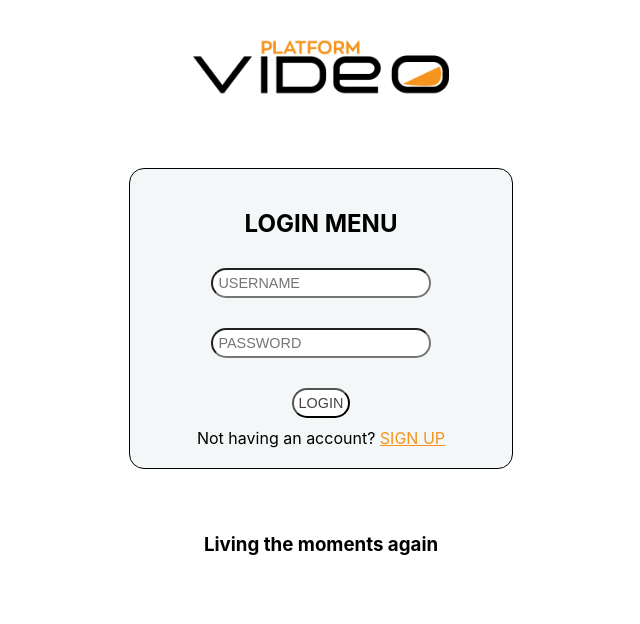
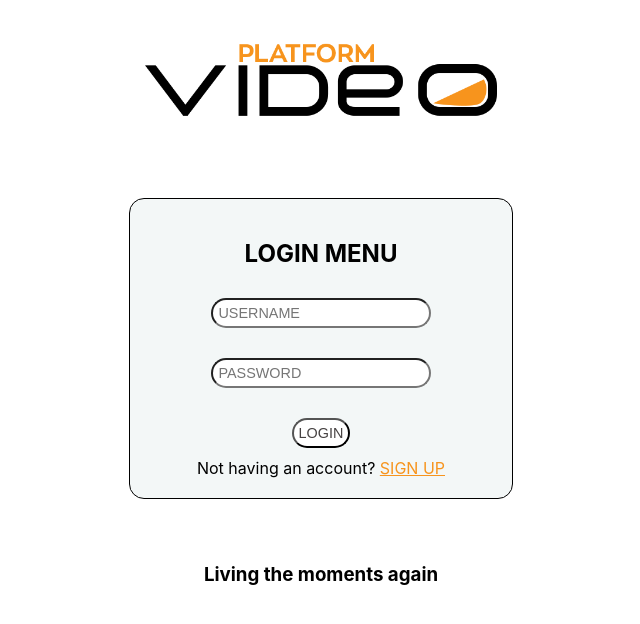
Before and after one commit to ManassehGit/videoPlatform, a React (Create React App) app: page /login in a window 1280 px wide. Shown: the top 624 px of the page, without its empty margins (319-959 px from the left). Built offline with nearby package versions, Linux system fonts and the light colour scheme.

Commit message:
pages well routed

```diff
--- a/src/components/LinkTo/linkTo.js
+++ b/src/components/LinkTo/linkTo.js
@@ -1,4 +1,4 @@
-export const linkTo = (name) => {
+export const linkTo = (name = 'index') => {
     switch(name){
       case 'Upload Video':
         return '/upload';
@@ -8,6 +8,8 @@ export const linkTo = (name) => {
         return '/signup';
     case 'View Gallery':
         return '/gallery'
+    case 'Index':
+        return '/';
       default:
         return '/'
     }
--- a/src/components/header/header.js
+++ b/src/components/header/header.js
@@ -1,10 +1,14 @@
 import React from 'react';
 import TopButtons from './TopButtons';
+import { Link } from 'react-router-dom';
+import { linkTo } from '../LinkTo/linkTo';
 
 const Header = ({button1,button2}) => {
   return (
     <div className='header'>
+      <Link to={linkTo('Index')}>
         <img src='VideoPlatform.png' alt='Video Platform Logo' />
+      </Link>
         <TopButtons
         button1={button1}
         button2={button2}
--- a/src/components/header/headerCentre.js
+++ b/src/components/header/headerCentre.js
@@ -1,4 +1,6 @@
 import React from 'react'
+import { linkTo } from '../LinkTo/linkTo'
+import { Link } from 'react-router-dom'
 
 const headerCentre = () => {
   return (
@@ -9,7 +11,9 @@ const headerCentre = () => {
       display: 'flex',
       justifyContent: 'center'
       }}>
-      <img style={{width:'20%',height:'10%'}} src='VideoPlatform.png' alt='Video Platform Logo' />
+      <Link to={linkTo('Index')}>
+        <img style={{width:'auto',height:'6em'}} src='VideoPlatform.png' alt='Video Platform Logo' />
+        </Link>
     </div>
   )
 }
```
